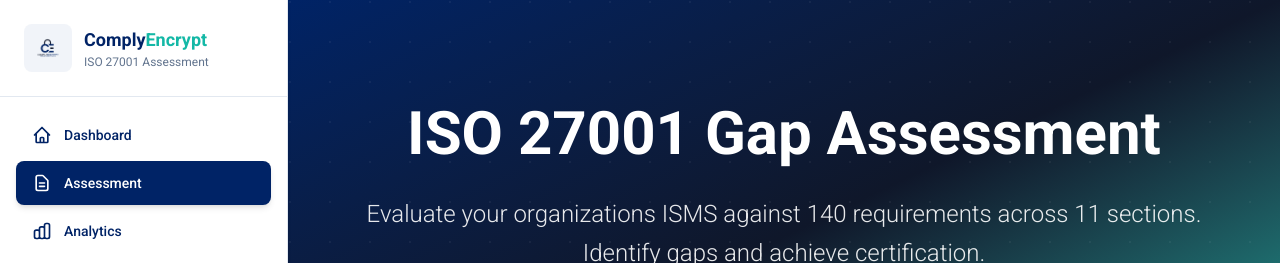
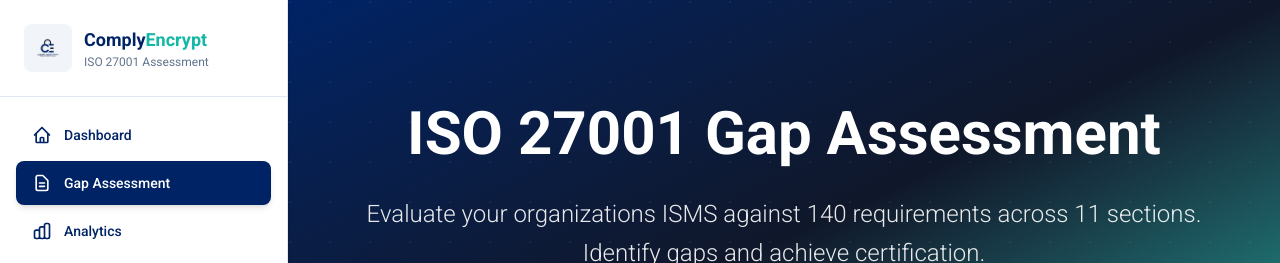
Before and after one commit to eishasohail/isoupdated1, a Next.js app: page / in a window 1280 px wide. Shown: the top 263 px of the page. Built offline with nearby package versions, Linux system fonts and the light colour scheme.

Commit message:
Update Sidebar.js

```diff
--- a/components/Sidebar.js
+++ b/components/Sidebar.js
@@ -1,142 +1,3 @@
-// 'use client';
-
-// import { useRouter, usePathname } from 'next/navigation';
-
-// export default function Sidebar({ onClose }) {
-//   const router = useRouter();
-//   const pathname = usePathname();
-
-//   const menuItems = [
-//     {
-//       name: 'Assessment',
-//       icon: (
-//         <svg className="w-5 h-5" fill="none" stroke="currentColor" viewBox="0 0 24 24">
-//           <path strokeLinecap="round" strokeLinejoin="round" strokeWidth={2} d="M9 12h6m-6 4h6m2 5H7a2 2 0 01-2-2V5a2 2 0 012-2h5.586a1 1 0 01.707.293l5.414 5.414a1 1 0 01.293.707V19a2 2 0 01-2 2z" />
-//         </svg>
-//       ),
-//       path: '/',
-//       active: pathname === '/' || pathname.startsWith('/section')
-//     },
-//     {
-//       name: 'Report',
-//       icon: (
-//         <svg className="w-5 h-5" fill="none" stroke="currentColor" viewBox="0 0 24 24">
-//           <path strokeLinecap="round" strokeLinejoin="round" strokeWidth={2} d="M9 17v-2m3 2v-4m3 4v-6m2 10H7a2 2 0 01-2-2V5a2 2 0 012-2h5.586a1 1 0 01.707.293l5.414 5.414a1 1 0 01.293.707V19a2 2 0 01-2 2z" />
-//         </svg>
-//       ),
-//       path: '/report',
-//       active: pathname === '/report'
-//     },
-//     {
-//       name: 'Settings',
-//       icon: (
-//         <svg className="w-5 h-5" fill="none" stroke="currentColor" viewBox="0 0 24 24">
-//           <path strokeLinecap="round" strokeLinejoin="round" strokeWidth={2} d="M10.325 4.317c.426-1.756 2.924-1.756 3.35 0a1.724 1.724 0 002.573 1.066c1.543-.94 3.31.826 2.37 2.37a1.724 1.724 0 001.065 2.572c1.756.426 1.756 2.924 0 3.35a1.724 1.724 0 00-1.066 2.573c.94 1.543-.826 3.31-2.37 2.37a1.724 1.724 0 00-2.572 1.065c-.426 1.756-2.924 1.756-3.35 0a1.724 1.724 0 00-2.573-1.066c-1.543.94-3.31-.826-2.37-2.37a1.724 1.724 0 00-1.065-2.572c-1.756-.426-1.756-2.924 0-3.35a1.724 1.724 0 001.066-2.573c-.94-1.543.826-3.31 2.37-2.37.996.608 2.296.07 2.572-1.065z" />
-//           <path strokeLinecap="round" strokeLinejoin="round" strokeWidth={2} d="M15 12a3 3 0 11-6 0 3 3 0 016 0z" />
-//         </svg>
-//       ),
-//       path: '/settings',
-//       active: pathname === '/settings'
-//     }
-//   ];
-
-//   const handleNavigation = (path) => {
-//     if (path === '/settings') {
-//       alert('Settings page coming soon');
-//       return;
-//     }
-//     router.push(path);
-//     if (onClose) onClose(); // Close mobile menu after navigation
-//   };
-
-//   const handleProfile = () => {
-//     alert('Profile feature available after authentication is implemented');
-//   };
-
-//   const handleLogout = () => {
-//     if (confirm('Clear all assessment data? This will reset your progress.')) {
-//       localStorage.clear();
-//       alert('All data cleared! Page will refresh.');
-//       window.location.reload();
-//     }
-//   };
-
-//   return (
-//     <div className="w-72 h-screen bg-gradient-to-b from-[#1e3a8a] to-[#0f172a] flex flex-col fixed left-0 top-0 z-50">
-//       {/* Logo/Brand */}
-//       <div className="p-6 border-b border-white/10 flex items-center justify-between">
-//         <div className="flex items-center gap-3">
-//           <div className="w-12 h-12 bg-[#14B8A6] rounded-xl flex items-center justify-center shadow-lg">
-//             <svg className="w-7 h-7 text-white" fill="none" stroke="currentColor" viewBox="0 0 24 24">
-//               <path strokeLinecap="round" strokeLinejoin="round" strokeWidth={2} d="M9 12l2 2 4-4m5.618-4.016A11.955 11.955 0 0112 2.944a11.955 11.955 0 01-8.618 3.04A12.02 12.02 0 003 9c0 5.591 3.824 10.29 9 11.622 5.176-1.332 9-6.03 9-11.622 0-1.042-.133-2.052-.382-3.016z" />
-//             </svg>
-//           </div>
-//           <div>
-//             <h1 className="text-lg font-bold text-white">ISO Assessment</h1>
-//             <p className="text-xs text-[#5EEAD4]">Compliance Tool</p>
-//           </div>
-//         </div>
-//         {/* Close button for mobile */}
-//         {onClose && (
-//           <button onClick={onClose} className="lg:hidden text-white/70 hover:text-white">
-//             <svg className="w-6 h-6" fill="none" stroke="currentColor" viewBox="0 0 24 24">
-//               <path strokeLinecap="round" strokeLinejoin="round" strokeWidth={2} d="M6 18L18 6M6 6l12 12" />
-//             </svg>
-//           </button>
-//         )}
-//       </div>
-
-//       {/* Navigation Menu */}
-//       <nav className="flex-1 p-4 space-y-1">
-//         {menuItems.map((item) => (
-//           <button
-//             key={item.name}
-//             onClick={() => handleNavigation(item.path)}
-//             className={`w-full flex items-center gap-4 px-4 py-3.5 rounded-lg transition-all duration-200 cursor-pointer relative group ${
-//               item.active
-//                 ? 'bg-[#14B8A6]/10 text-white border-l-4 border-[#14B8A6] pl-3'
-//                 : 'text-white/70 hover:text-white hover:bg-white/5 border-l-4 border-transparent pl-3'
-//             }`}
-//           >
-//             <span className={`transition-all duration-200 ${item.active ? 'text-[#14B8A6]' : 'text-white/70 group-hover:text-[#14B8A6]'}`}>
-//               {item.icon}
-//             </span>
-//             <span className={`text-sm font-medium ${item.active ? 'font-semibold text-white' : ''}`}>
-//               {item.name}
-//             </span>
-//           </button>
-//         ))}
-//       </nav>
-
-//       {/* Footer (Profile & Logout) */}
-//       <div className="p-4 border-t border-white/10 space-y-1">
-//         <button
-//           onClick={handleProfile}
-//           className="w-full flex items-center gap-4 px-4 py-3 rounded-lg transition-all duration-200 cursor-pointer text-white/70 hover:text-white hover:bg-white/5 group"
-//         >
-//           <svg className="w-5 h-5 text-white/70 group-hover:text-[#14B8A6] transition-colors duration-200" fill="none" stroke="currentColor" viewBox="0 0 24 24">
-//             <path strokeLinecap="round" strokeLinejoin="round" strokeWidth={2} d="M16 7a4 4 0 11-8 0 4 4 0 018 0zM12 14a7 7 0 00-7 7h14a7 7 0 00-7-7z" />
-//           </svg>
-//           <span className="text-sm font-medium">Profile</span>
-//         </button>
-
-//         <button
-//           onClick={handleLogout}
-//           className="w-full flex items-center gap-4 px-4 py-3 rounded-lg transition-all duration-200 cursor-pointer text-white/70 hover:text-white hover:bg-red-500/10 group"
-//         >
-//           <svg className="w-5 h-5 text-white/70 group-hover:text-red-400 transition-colors duration-200" fill="none" stroke="currentColor" viewBox="0 0 24 24">
-//             <path strokeLinecap="round" strokeLinejoin="round" strokeWidth={2} d="M17 16l4-4m0 0l-4-4m4 4H7m6 4v1a3 3 0 01-3 3H6a3 3 0 01-3-3V7a3 3 0 013-3h4a3 3 0 013 3v1" />
-//           </svg>
-//           <span className="text-sm font-medium">Logout</span>
-//         </button>
-
-//         <div className="text-xs text-white/40 text-center pt-3 font-light">
-//           v1.0.0 • MVP
-//         </div>
-//       </div>
-//     </div>
-//   );
-// }
 'use client';
 
 import { useRouter, usePathname } from 'next/navigation';
@@ -158,7 +19,7 @@ export default function Sidebar({ onClose }) {
       active: pathname === '/dashboard'
     },
     {
-      name: 'Assessment',
+      name: 'Gap Assessment',
       icon: (
         <svg className="w-5 h-5" fill="none" stroke="currentColor" viewBox="0 0 24 24">
           <path strokeLinecap="round" strokeLinejoin="round" strokeWidth={2} d="M9 12h6m-6 4h6m2 5H7a2 2 0 01-2-2V5a2 2 0 012-2h5.586a1 1 0 01.707.293l5.414 5.414a1 1 0 01.293.707V19a2 2 0 01-2 2z" />
```
